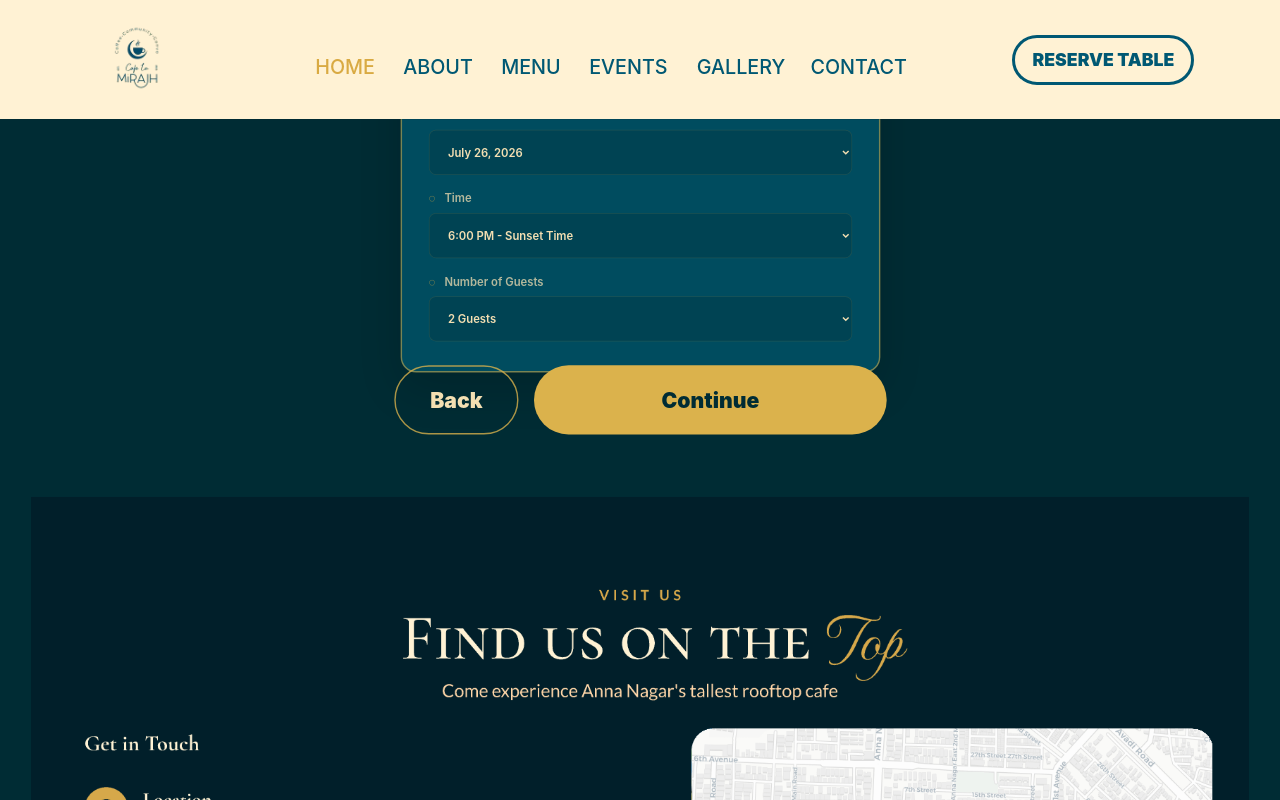
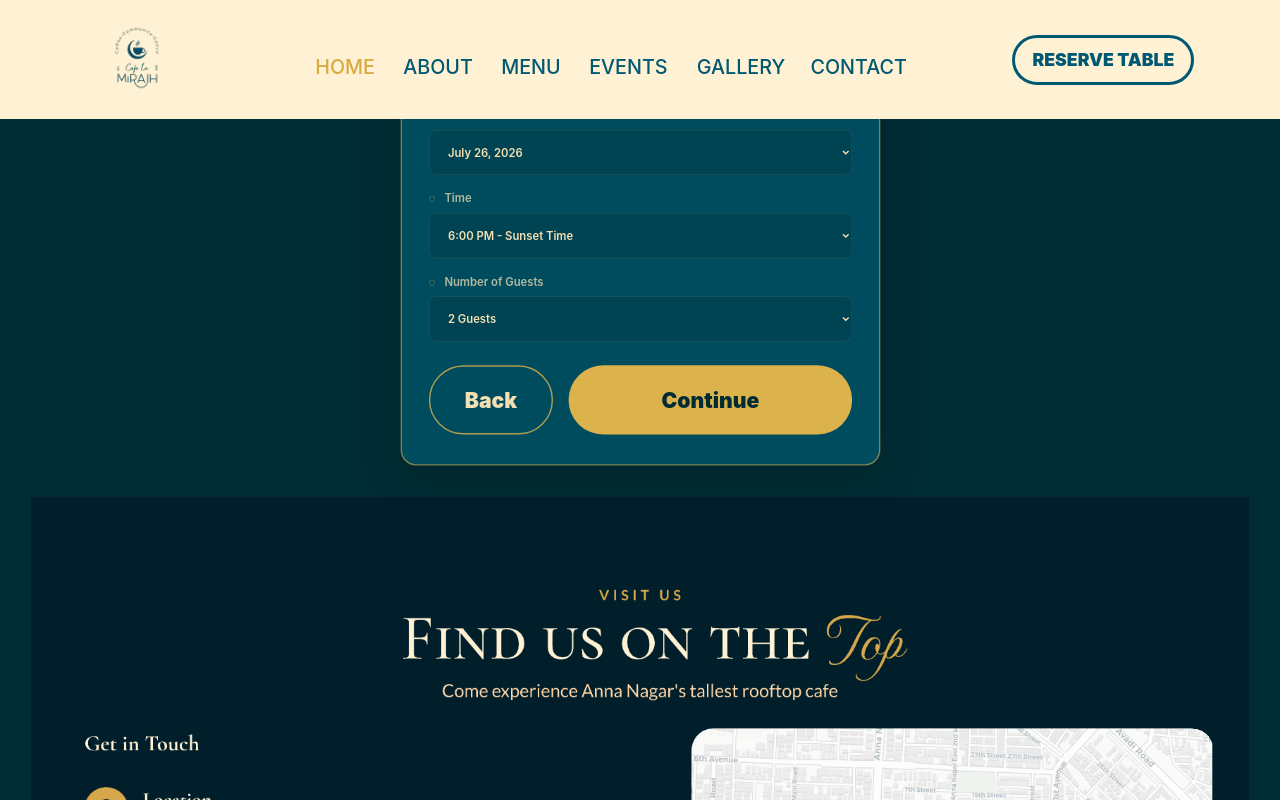
Before and after one commit to click8community/cafe_la_miriaj_final-, a React (Vite) app: page / in a window 1280 px wide. Both pictures are taken after a click on the button "Continue to Date & Time". Shown: the part 6882-7682 px from the top of the page. Built offline with nearby package versions, Linux system fonts and the light colour scheme.

Commit message:
Keep booking actions inside date panel

```diff
--- a/src/App.tsx
+++ b/src/App.tsx
@@ -1968,6 +1968,30 @@ function VirtualTableBooking({ scale }: { scale: number }) {
         ? "Continue"
         : "Confirm Booking";
 
+  function renderBookingActions(insidePanel = false) {
+    return (
+      <div className={`booking-actions${insidePanel ? " is-panel" : ""}`}>
+        {step > 1 && (
+          <button
+            className="booking-back"
+            type="button"
+            onClick={() => goToStep((step - 1) as BookingStep)}
+          >
+            Back
+          </button>
+        )}
+        <button
+          className="booking-primary"
+          type="button"
+          onClick={handlePrimaryAction}
+          disabled={submitted}
+        >
+          {primaryLabel}
+        </button>
+      </div>
+    );
+  }
+
   return (
     <section
       className="booking-widget"
@@ -2084,6 +2108,7 @@ function VirtualTableBooking({ scale }: { scale: number }) {
                 </select>
               </label>
             </div>
+            {renderBookingActions(true)}
           </div>
         )}
 
@@ -2129,21 +2154,7 @@ function VirtualTableBooking({ scale }: { scale: number }) {
         )}
       </div>
 
-      {!submitted && <div className="booking-actions">
-        {step > 1 && (
-          <button className="booking-back" type="button" onClick={() => goToStep((step - 1) as BookingStep)}>
-            Back
-          </button>
-        )}
-        <button
-          className="booking-primary"
-          type="button"
-          onClick={handlePrimaryAction}
-          disabled={submitted}
-        >
-          {primaryLabel}
-        </button>
-      </div>}
+      {!submitted && step !== 2 && renderBookingActions()}
     </section>
   );
 }
--- a/src/styles.css
+++ b/src/styles.css
@@ -2240,6 +2240,22 @@ button {
   gap: 22px;
 }
 
+.booking-actions.is-panel {
+  position: static;
+  width: 100%;
+  margin-top: 34px;
+}
+
+.booking-actions.is-panel .booking-back {
+  min-width: 176px;
+}
+
+.booking-actions.is-panel .booking-primary {
+  min-width: 0;
+  flex: 1;
+  padding: 0 28px;
+}
+
 .booking-primary,
 .booking-back {
   height: 98px;
```
Also changed, not shown: tools/qa-site.mjs (+15 -0 lines).
